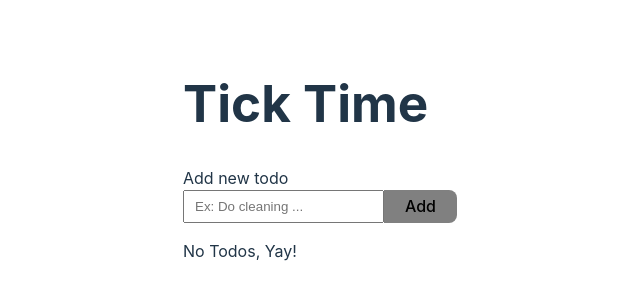
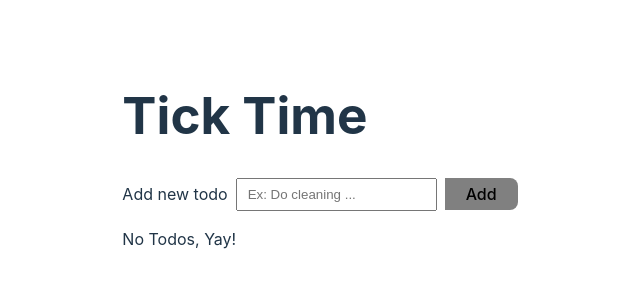
Before and after one commit to rezahedi/ticktime, a React (Vite) app: page / in a window 1280 px wide. Shown: the part 240-540 px from the top of the page, without its empty margins (320-960 px from the left). Built offline with nearby package versions, Linux system fonts and the light colour scheme.

Commit message:
Create InputWithLabel reusable component

```diff
--- /dev/null
+++ b/src/components/InputWithLabel.jsx
@@ -0,0 +1,16 @@
+
+export default function InputWithLabel(props) {
+  const { title, handleTitleChange } = props;
+
+  return (
+    <>
+      <label htmlFor="myInput">Add new todo</label>
+      <input
+        id="myInput" type="text"
+        value={title}
+        onChange={handleTitleChange}
+        placeholder="Ex: Do cleaning ..."
+      />
+    </>
+  )
+}
--- a/src/components/Todo/AddNew.jsx
+++ b/src/components/Todo/AddNew.jsx
@@ -1,5 +1,6 @@
 import { useState } from 'react'
 import './style.css'
+import InputWithLabel from '../InputWithLabel'
 
 function AddNew( props ) {
   const { onAddNew } = props
@@ -20,16 +21,8 @@ function AddNew( props ) {
 
   return (
     <form className="add-new" onSubmit={handleFormSubmission}>
-      <label htmlFor="myInput">Add new todo</label>
-      <div>
-        <input
-          id="myInput" type="text"
-          value={title}
-          onChange={handleTitleChange}
-          placeholder="Ex: Do cleaning ..."
-        />
-        <button type="submit">Add</button>
-      </div>
+      <InputWithLabel title={title} handleTitleChange={handleTitleChange} />
+      <button type="submit">Add</button>
     </form>
   )
 }
--- a/src/components/Todo/style.css
+++ b/src/components/Todo/style.css
@@ -1,10 +1,8 @@
 .add-new {
   display: flex;
-  flex-direction: column;
-  margin:1rem 0
-}
-.add-new div{
-  display: flex;
+  margin:1rem 0;
+  align-items: center;
+  gap: .5rem;
 }
 .add-new input {
   padding: 7px 10px;
```
